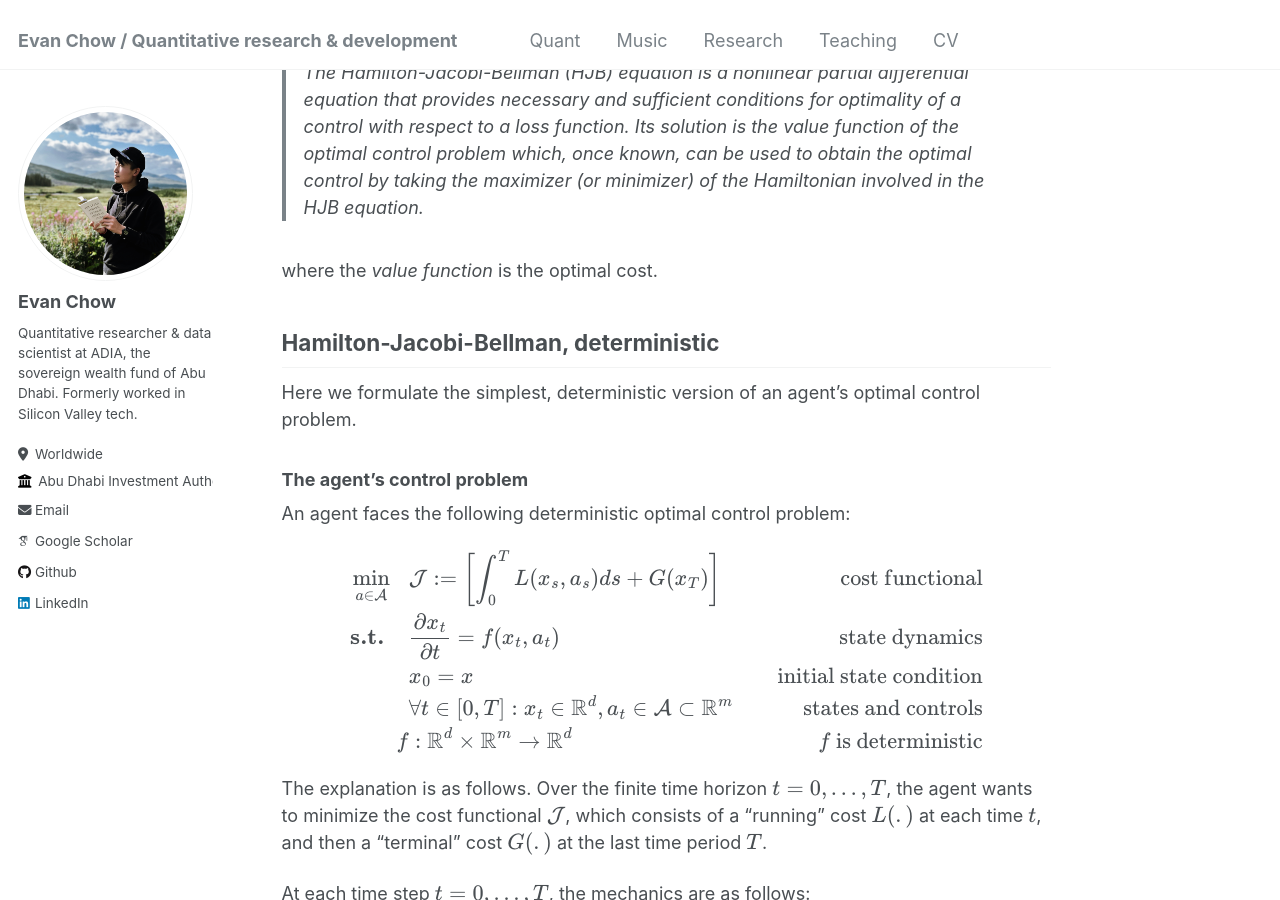
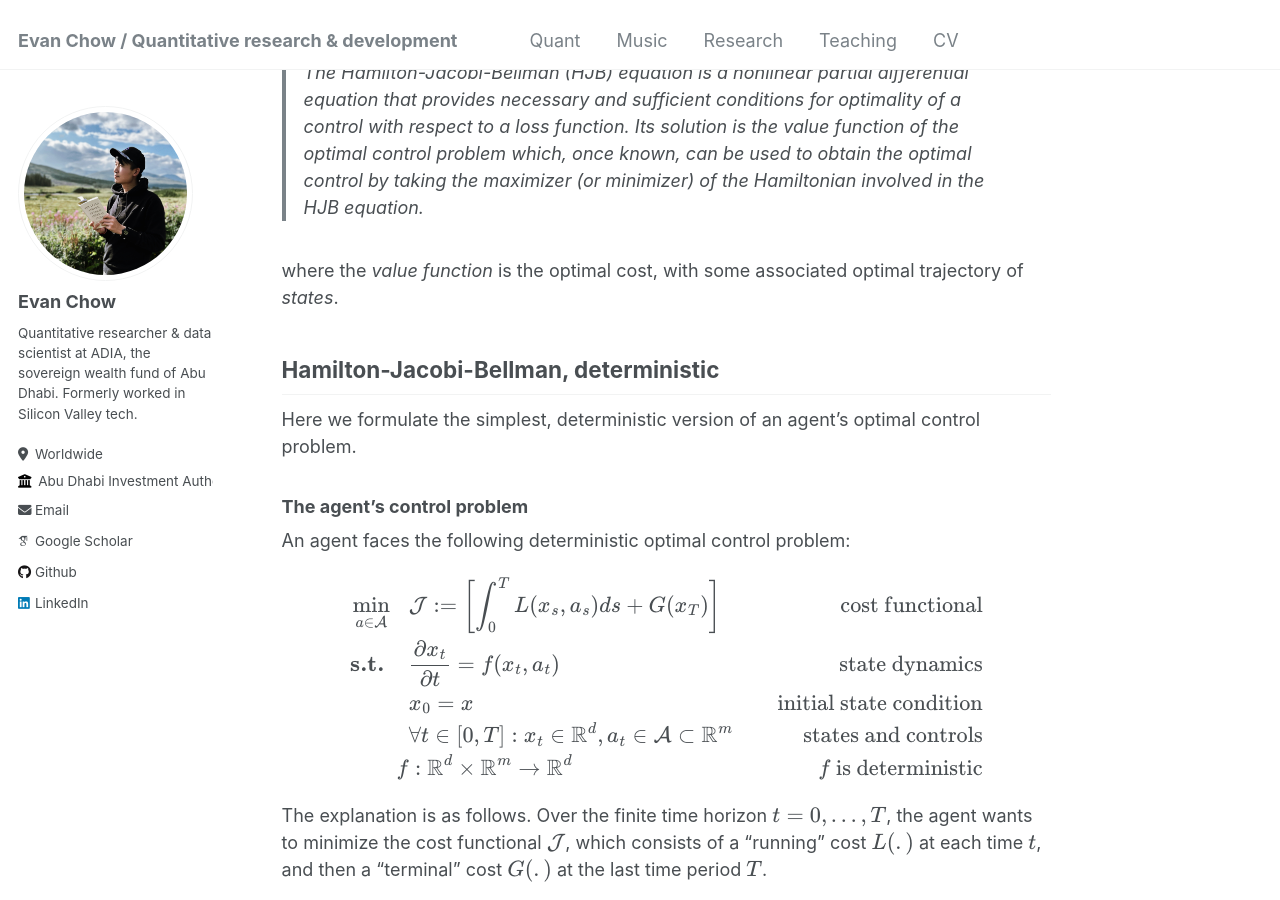
Before and after one commit to evnchw/evnchw.github.io, a Jekyll site: the page built from _quant/20240623_refresher_hjb.md, in a window 1280 px wide and 900 px high, scrolled down 736 px. Built offline with Jekyll 4.4.1, drawn with Linux system fonts in a browser that asks for light colours; some web fonts are replaced.

Commit message:
Quick commit.

```diff
--- a/_quant/20240623_refresher_hjb.md
+++ b/_quant/20240623_refresher_hjb.md
@@ -22,7 +22,7 @@ From [Wikipedia](https://en.wikipedia.org/wiki/Hamilton%E2%80%93Jacobi%E2%80%93B
 
 > The Hamilton-Jacobi-Bellman (HJB) equation is a nonlinear partial differential equation that provides necessary and sufficient conditions for optimality of a control with respect to a loss function. Its solution is the value function of the optimal control problem which, once known, can be used to obtain the optimal control by taking the maximizer (or minimizer) of the Hamiltonian involved in the HJB equation.
 
-where the *value function* is the optimal cost.
+where the *value function* is the optimal cost, with some associated optimal trajectory of *states*.
 
 ## Hamilton-Jacobi-Bellman, deterministic
 
```
